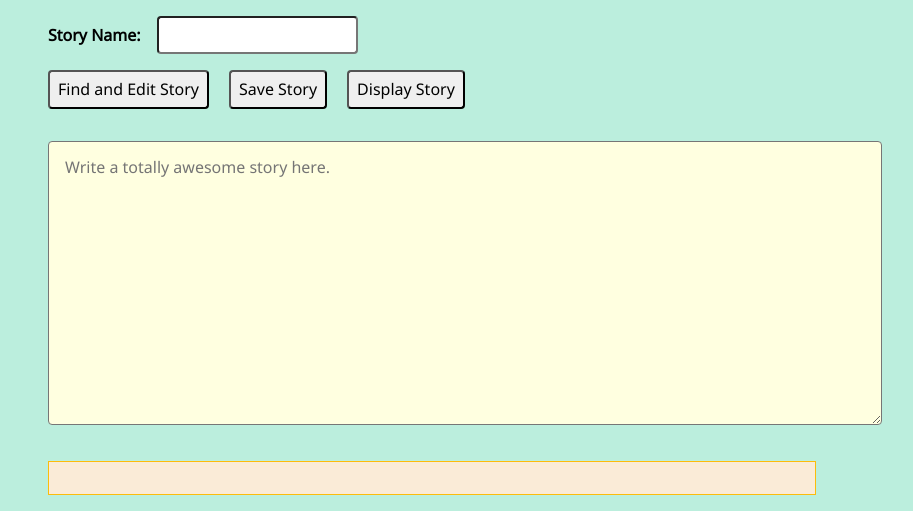
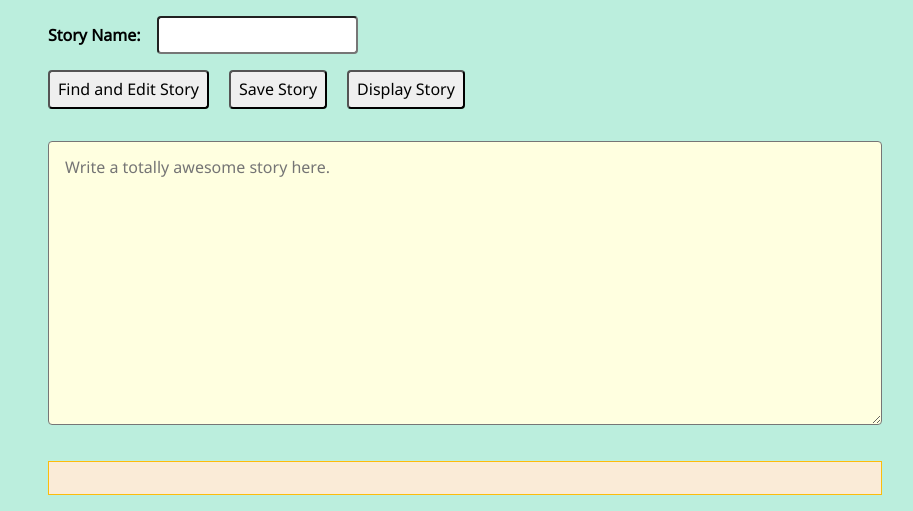
Before and after one commit to datadigitalshredder/wdd330, a plain HTML site: page week1/index.html in a window 1280 px wide. Shown: the part 682-1193 px from the top of the page, without its empty margins (208-1121 px from the left). Drawn offline with nearby package versions, Linux system fonts and the light colour scheme.

Commit message:
Week1 updates7

```diff
--- a/week1/css/style.css
+++ b/week1/css/style.css
@@ -42,4 +42,6 @@ section#story_display {
     border: 1px solid #fcbc0b;
     background-color: antiquewhite;
     padding: 1rem;
+    font-family: 'Noto sans', sans-serif;
+    width: 800px;
 }
```
